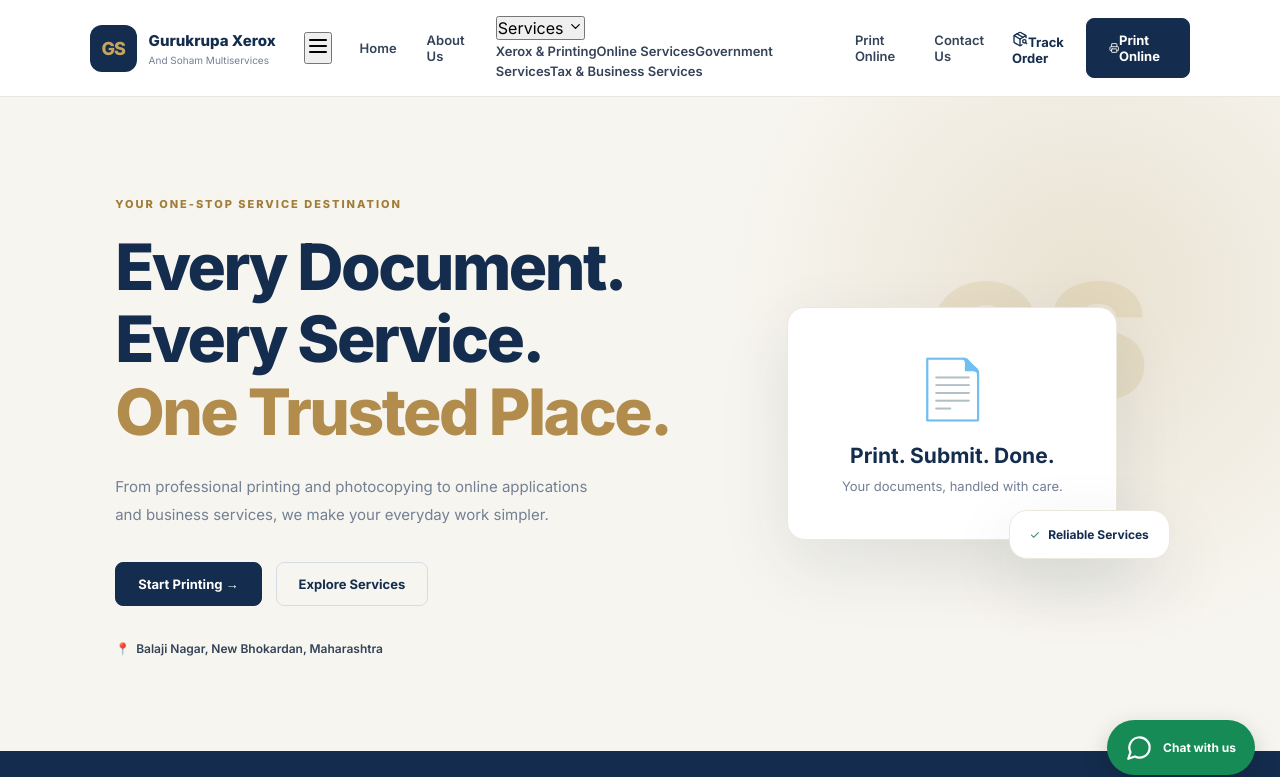
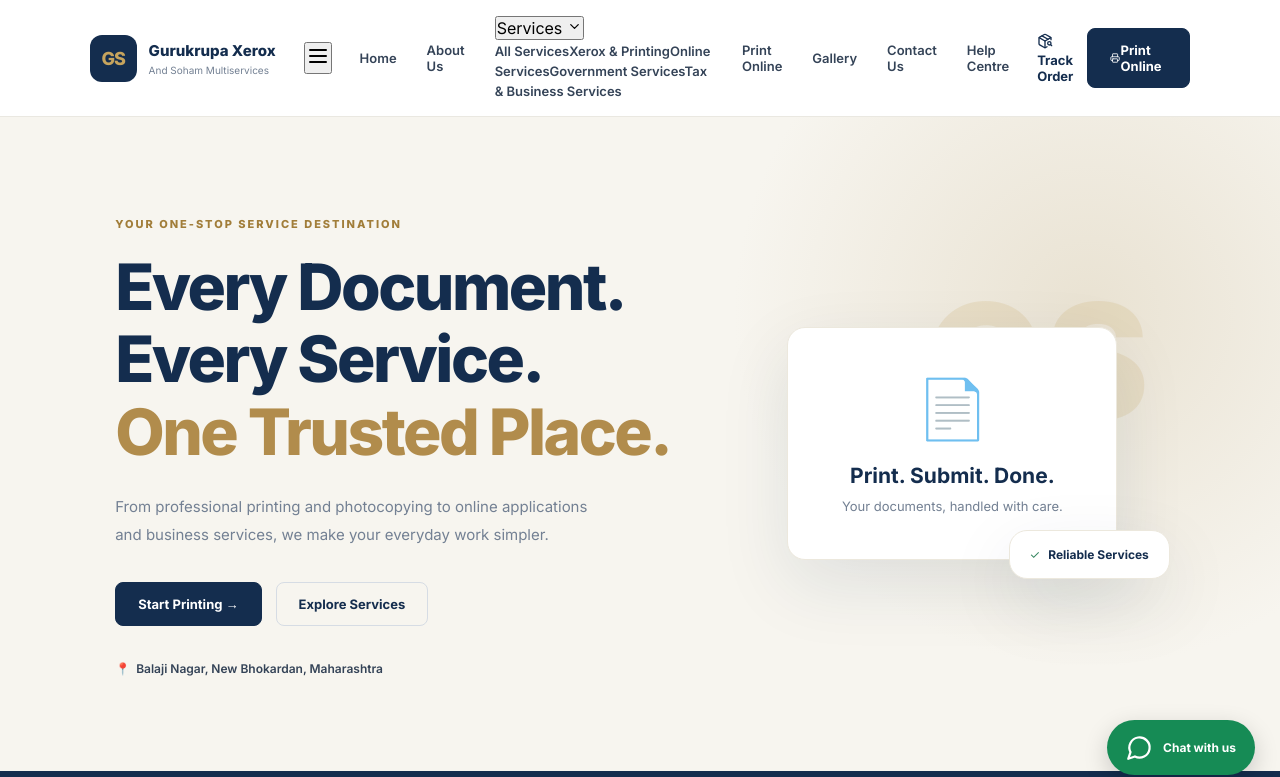
Before and after one commit to sohamtechrobotics/gurukrupa-xerox-website, a React (Vite) app: page /contact in a window 1280 px wide. Shown: the top 777 px of the page. Built offline with nearby package versions, Linux system fonts and the light colour scheme.

Commit message:
Connect navigation to website routes

```diff
--- a/src/components/Navbar.tsx
+++ b/src/components/Navbar.tsx
@@ -1,5 +1,6 @@
 
 import { useState } from "react";
+import { Link, NavLink } from "react-router-dom";
 import {
   Menu,
   X,
@@ -19,14 +20,14 @@ function Navbar() {
 
   return (
     <header className="site-header">
-      <a href="#home" className="brand" onClick={closeMenu}>
+      <Link to="/" className="brand" onClick={closeMenu}>
         <span className="brand-mark">GS</span>
 
         <span className="brand-name">
           <strong>Gurukrupa Xerox</strong>
           <small>And Soham Multiservices</small>
         </span>
-      </a>
+      </Link>
 
       <button
         className="mobile-menu-toggle"
@@ -39,8 +40,13 @@ function Navbar() {
       </button>
 
       <nav className={`main-nav ${menuOpen ? "mobile-open" : ""}`}>
-        <a href="#home" onClick={closeMenu}>Home</a>
-        <a href="#about" onClick={closeMenu}>About Us</a>
+        <NavLink to="/" end onClick={closeMenu}>
+          Home
+        </NavLink>
+
+        <NavLink to="/about" onClick={closeMenu}>
+          About Us
+        </NavLink>
 
         <div className="nav-dropdown">
           <button
@@ -52,28 +58,72 @@ function Navbar() {
             Services <ChevronDown size={15} />
           </button>
 
-          <div className={`nav-dropdown-menu ${servicesOpen ? "dropdown-open" : ""}`}>
-            <a href="#services" onClick={closeMenu}>Xerox & Printing</a>
-            <a href="#services" onClick={closeMenu}>Online Services</a>
-            <a href="#services" onClick={closeMenu}>Government Services</a>
-            <a href="#services" onClick={closeMenu}>Tax & Business Services</a>
+          <div
+            className={`nav-dropdown-menu ${
+              servicesOpen ? "dropdown-open" : ""
+            }`}
+          >
+            <Link to="/services" onClick={closeMenu}>
+              All Services
+            </Link>
+
+            <Link to="/services" onClick={closeMenu}>
+              Xerox & Printing
+            </Link>
+
+            <Link to="/services" onClick={closeMenu}>
+              Online Services
+            </Link>
+
+            <Link to="/services" onClick={closeMenu}>
+              Government Services
+            </Link>
+
+            <Link to="/services" onClick={closeMenu}>
+              Tax & Business Services
+            </Link>
           </div>
         </div>
 
-        <a href="#print" onClick={closeMenu}>Print Online</a>
-        <a href="#contact" onClick={closeMenu}>Contact Us</a>
+        <NavLink to="/print-online" onClick={closeMenu}>
+          Print Online
+        </NavLink>
+
+        <NavLink to="/gallery" onClick={closeMenu}>
+          Gallery
+        </NavLink>
+
+        <NavLink to="/contact" onClick={closeMenu}>
+          Contact Us
+        </NavLink>
+
+        <NavLink
+          to="/help"
+          className="mobile-help-link"
+          onClick={closeMenu}
+        >
+          Help Centre
+        </NavLink>
       </nav>
 
       <div className="header-actions">
-        <a href="#track" className="track-link">
+        <Link
+          to="/track-order"
+          className="track-link"
+          onClick={closeMenu}
+        >
           <PackageSearch size={16} />
           Track Order
-        </a>
+        </Link>
 
-        <a href="#print" className="print-button">
+        <Link
+          to="/print-online"
+          className="print-button"
+          onClick={closeMenu}
+        >
           <Printer size={16} />
           Print Online
-        </a>
+        </Link>
       </div>
     </header>
   );
```
